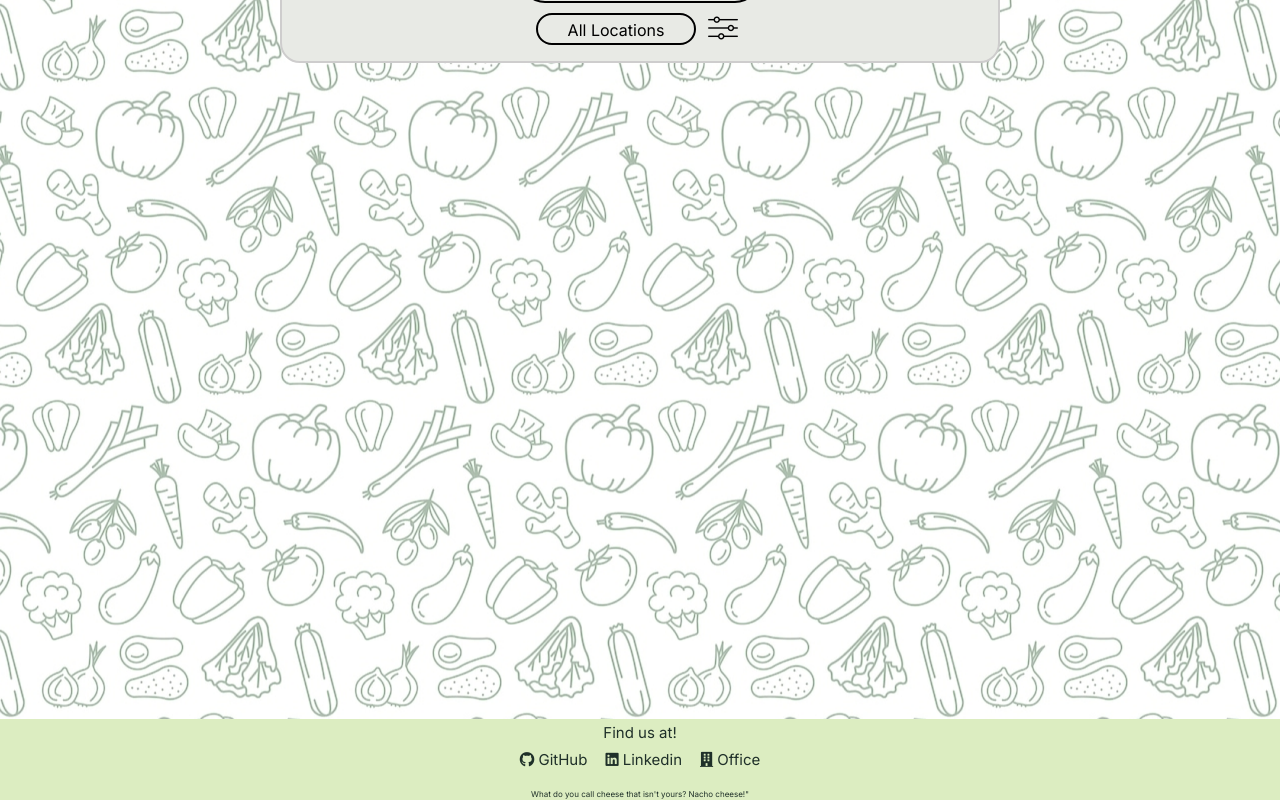
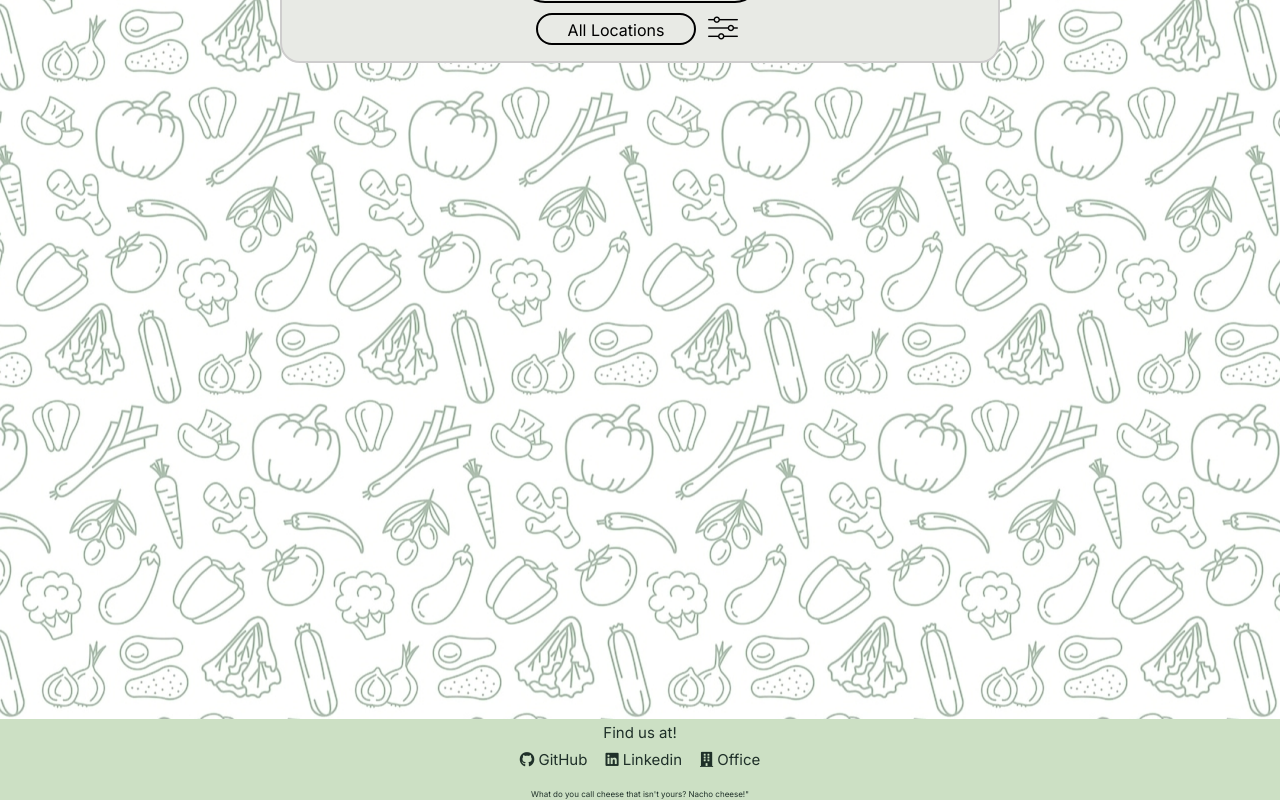
Before and after one commit to AdamGrubb/grupp10, a React (Vite) app in the folder MegaBite/: page /searchresults in a window 1280 px wide. Shown: the part 177-977 px from the top of the page. Built offline with nearby package versions, Linux system fonts and the light colour scheme; a web font is replaced by a local one.

Commit message:
footer color changed to match header

```diff
--- a/MegaBite/src/components/footer/Footer.css
+++ b/MegaBite/src/components/footer/Footer.css
@@ -1,4 +1,6 @@
-.LinkedIn, .GitHub, .office-logo {
+.LinkedIn,
+.GitHub,
+.office-logo {
   color: rgb(31, 48, 41);
   margin: 1px;
   font-weight: bold;
@@ -25,7 +27,6 @@
 }
 
 .footer {
-  background-color: rgb(220, 237, 193);
   height: auto;
   left: 0;
   right: 0;
```
